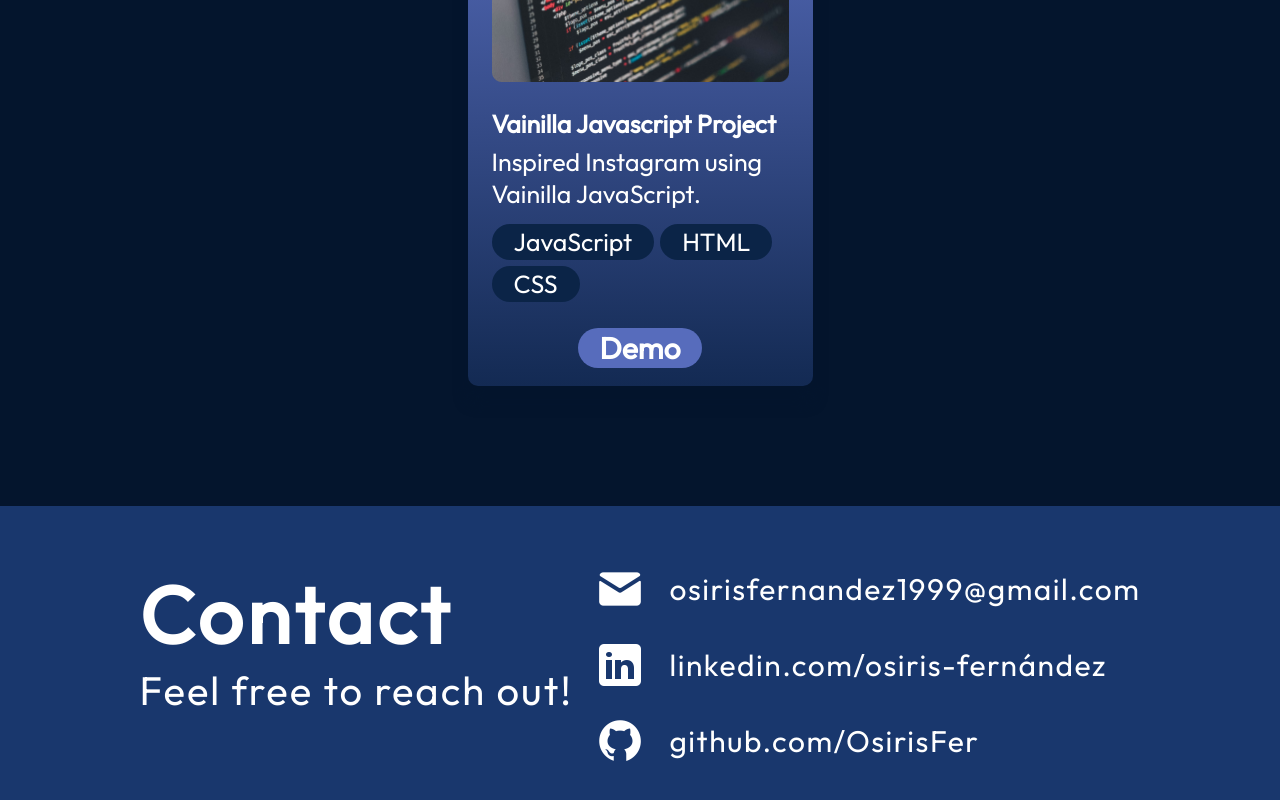
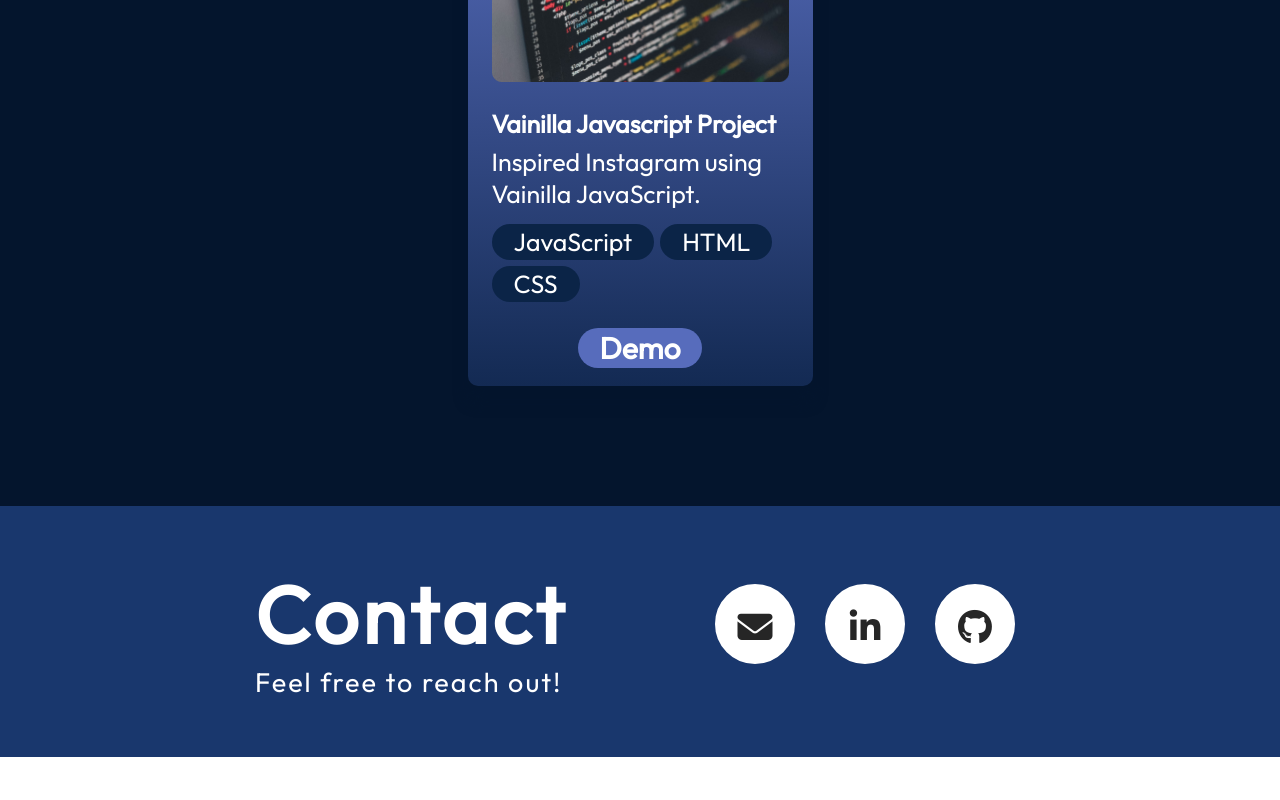
Before and after one commit to OsirisFer/react-github-pages, a React (Create React App) app: page / in a window 1280 px wide. Shown: the part 3302-4102 px from the top of the page. After the commit the page ends 4059 px from the top, so only its background shows below. Built offline with nearby package versions, Linux system fonts and the light colour scheme.

Commit message:
Contact Component Changed +

```diff
--- a/src/components/Contact/Contact.jsx
+++ b/src/components/Contact/Contact.jsx
@@ -1,9 +1,5 @@
 import React from "react";
-
 import styles from "./Contact.module.css";
-import emailIcon from "./ContactImages/emailIcon.png";
-import linkedinIcon from "./ContactImages/linkedinIcon.png";
-import githubIcon from "./ContactImages/githubIcon.png";
 import "@fortawesome/fontawesome-free/css/all.css";
 import "./SocialLinks.css";
 
@@ -14,21 +10,21 @@ export const Contact = () => {
         <h2>Contact</h2>
         <p>Feel free to reach out!</p>
       </div>
-      <ul className={styles.links}>
-        <li className={styles.link}>
-          <img src={emailIcon} alt="Email icon" />
-          <a href="mailto:osirisfernandez1999@gmail.com">osirisfernandez1999@gmail.com</a>
+      <ul className="socialLinks">
+        <li>
+          <a href="mailto:osirisfernandez1999@gmail.com">
+            <i className="fas fa-envelope icon"></i>
+          </a>
         </li>
-        <li className={styles.link}>
-          <img
-            src={linkedinIcon}
-            alt="LinkedIn icon"
-          />
-          <a href="https://www.linkedin.com/in/osiris-fern%C3%A1ndez-515095217">linkedin.com/osiris-fernández</a>
+        <li>
+          <a href="https://www.linkedin.com/in/osiris-fern%C3%A1ndez-515095217">
+            <i className="fab fa-linkedin-in icon"></i>
+          </a>
         </li>
-        <li className={styles.link}>
-          <img src={githubIcon} alt="Github icon" />
-          <a href="https://github.com/OsirisFer">github.com/OsirisFer</a>
+        <li>
+          <a href="https://github.com/OsirisFer">
+            <i className="fab fa-github icon"></i>
+          </a>
         </li>
       </ul>
     </footer>
--- a/src/components/Contact/Contact.module.css
+++ b/src/components/Contact/Contact.module.css
@@ -19,23 +19,9 @@
 }
 
 .text p {
-  font-size: 40px;
+  font-size: 27px;
   font-weight: 400;
   letter-spacing: 2px;
-}
-
-.links {
-  display: flex;
-  flex-direction: column;
-  align-items: flex-start;
-  list-style: none;
-  gap: 26px;
-}
-
-.link {
-  display: flex;
-  align-items: center;
-  gap: 25px;
 }
 
 .link a {
@@ -45,20 +31,3 @@
   font-weight: 400;
   letter-spacing: 1.5px;
 }
-
-@media screen and (max-width: 830px) {
-  .container {
-    flex-direction: column;
-    gap: 23px;
-  }
-
-  .text {
-    display: flex;
-    flex-direction: column;
-    align-items: center;
-  }
-
-  .links {
-    align-items: center;
-  }
-}
--- a/src/components/Contact/SocialLinks.css
+++ b/src/components/Contact/SocialLinks.css
@@ -2,6 +2,7 @@
   display: flex;
   justify-content: center;
   margin-top: 20px;
+  gap: 10px;
 }
 
 .socialLinks li {
@@ -52,15 +53,15 @@
 }
 
 .socialLinks li:nth-child(1) a:before {
-    background: #3b5999;
+  background: #dd4b39;
 }
 
 .socialLinks li:nth-child(2) a:before {
-    background: #55acee;
+  background: #5585ee;
 }
 
 .socialLinks li:nth-child(3) a:before {
-    background: #0077b5;
+  background: #dd4b39;
 }
 
 .socialLinks li:nth-child(4) a:before {
```
Also changed, not shown: 19 other files (tests, documents, lock files or other folders). Lines whose indentation alone changed are shown as unchanged.
